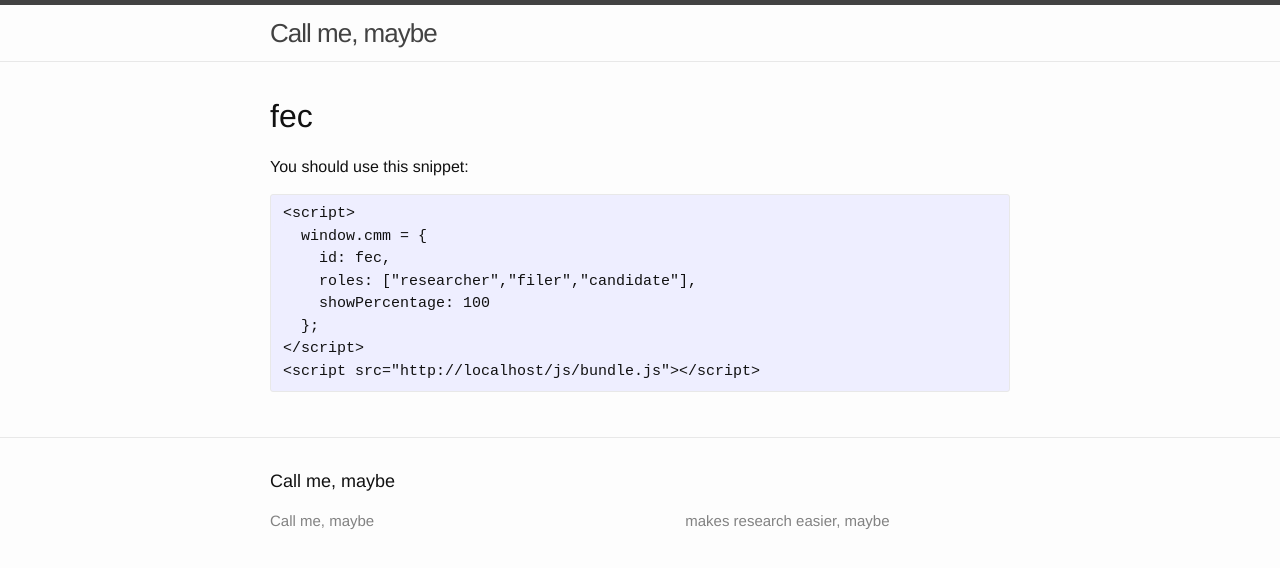
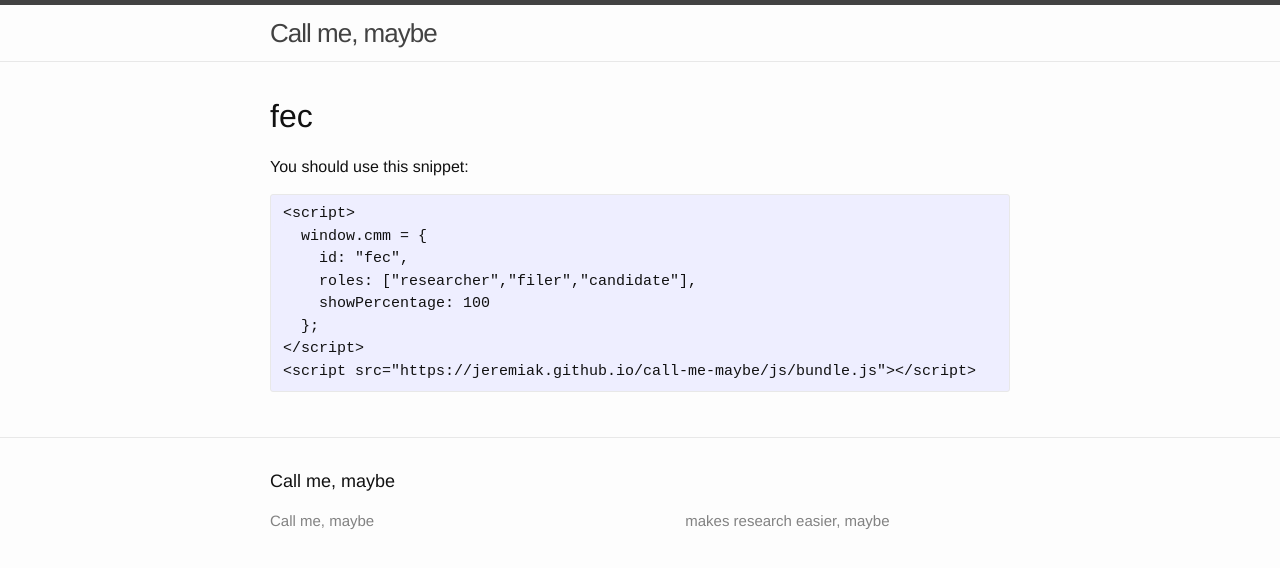
Before and after one commit to jeremiak/call-me-maybe, a Jekyll site: the page built from _posts/2015-06-29-fec.md, in a window 1280 px wide. Shown: the top 568 px of the page. Built offline with Jekyll 4.4.1, drawn with Linux system fonts in a browser that asks for light colours; some of the changed lines change nothing that is shown.

Commit message:
proper url

```diff
--- a/_config.yml
+++ b/_config.yml
@@ -2,7 +2,7 @@
 title: "Call me, maybe"
 description: "makes research easier, maybe"
 baseurl: "/call-me-maybe" # the subpath of your site, e.g. /blog/
-url: "http://localhost" # the base hostname & protocol for your site
+url: "https://jeremiak.github.io" # the base hostname & protocol for your site
 
 # Build settings
 markdown: kramdown
--- a/_layouts/site.html
+++ b/_layouts/site.html
@@ -8,9 +8,9 @@ layout: default
 
 <pre><code>&lt;script&gt;
   window.cmm = {
-    id: {{ page.site }},
+    id: "{{ page.site }}",
     roles: {{ page.roles | jsonify }},
     showPercentage: {{ page.showPercentage }}
   };
 &lt;/script&gt;
-&lt;script src="{{ site.url }}/js/bundle.js"&gt;&lt;/script&gt;</code></pre>
+&lt;script src="{{ site.url }}{{ site.baseurl }}/js/bundle.js"&gt;&lt;/script&gt;</code></pre>
```
Also changed, not shown: 1 other file.
